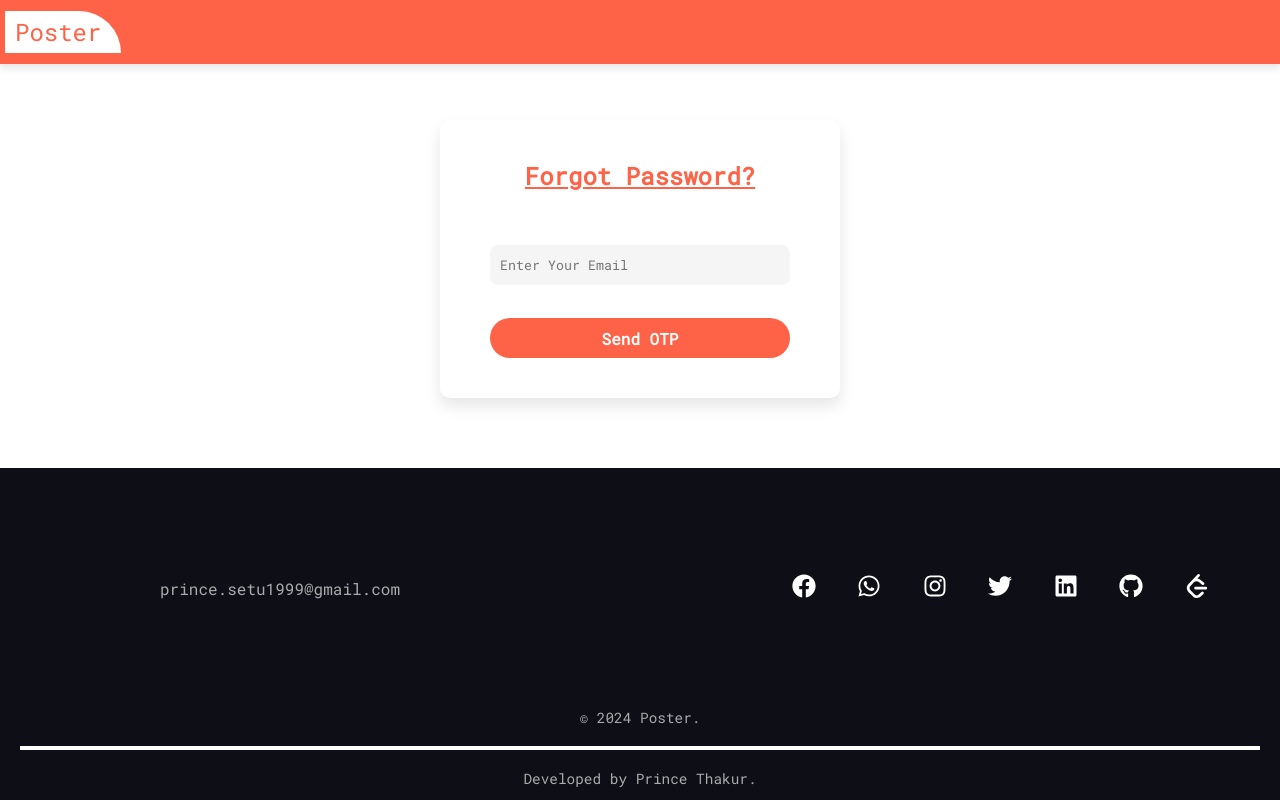
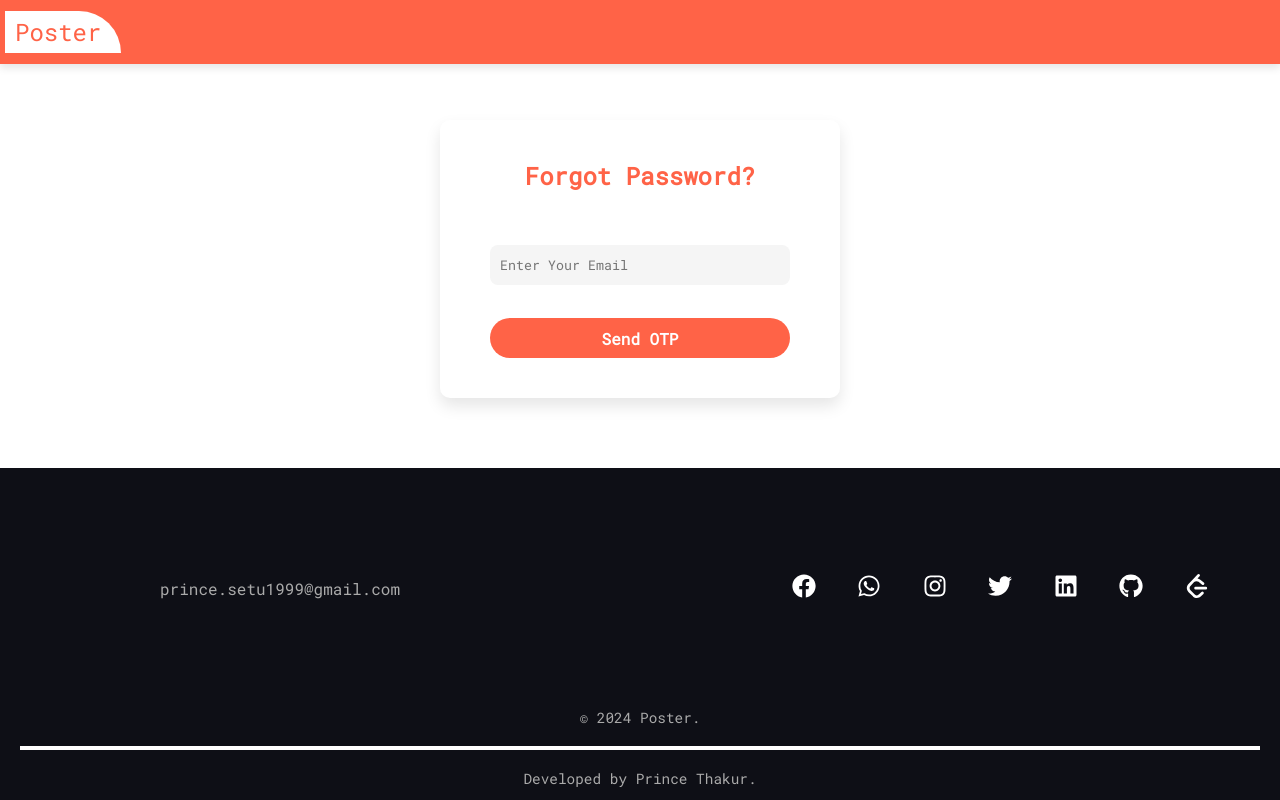
Before and after one commit to princethakur1999/Poster, a React (Vite) app: page /forgot-password in a window 1280 px wide. Built offline with nearby package versions, Linux system fonts and the light colour scheme; no server answers.

Commit message:
css changed

```diff
--- a/src/components/ForgotPassword/ForgotPassword.css
+++ b/src/components/ForgotPassword/ForgotPassword.css
@@ -18,7 +18,6 @@
     color: tomato;
     font-size: 1.5rem;
     margin-bottom: 20px;
-    text-decoration: underline;
 }
 
 .forgotPassword form {
--- a/src/pages/Creator/Creator.jsx
+++ b/src/pages/Creator/Creator.jsx
@@ -98,7 +98,7 @@ export default function Creator() {
 
                     <textarea
                         name='description'
-                        placeholder='Description...'
+                        placeholder='Write something here...'
                         cols='30'
                         rows='10'
                         value={post.description}
--- a/src/pages/Profile/Edit/Edit.css
+++ b/src/pages/Profile/Edit/Edit.css
@@ -5,8 +5,9 @@ form {
 
 h2 {
     color: tomato;
-    font-size: 2rem;
+    font-size: 1.5rem;
     margin-bottom: 20px;
+    text-align: center;
 }
 
 input {
--- a/src/pages/Profile/Edit/Edit.jsx
+++ b/src/pages/Profile/Edit/Edit.jsx
@@ -92,7 +92,7 @@ export default function Edit() {
 
         <form onSubmit={submitHandler} autocomplete="off">
 
-            <h2>Change</h2>
+            <h2>Add New</h2>
 
             <input
                 type="text"
@@ -116,7 +116,7 @@ export default function Edit() {
 
             <button className='update-btn'>
                 {
-                    loading ? 'Processing...' : 'Change'
+                    loading ? 'Processing...' : 'Add'
                 }
             </button>
 
```
